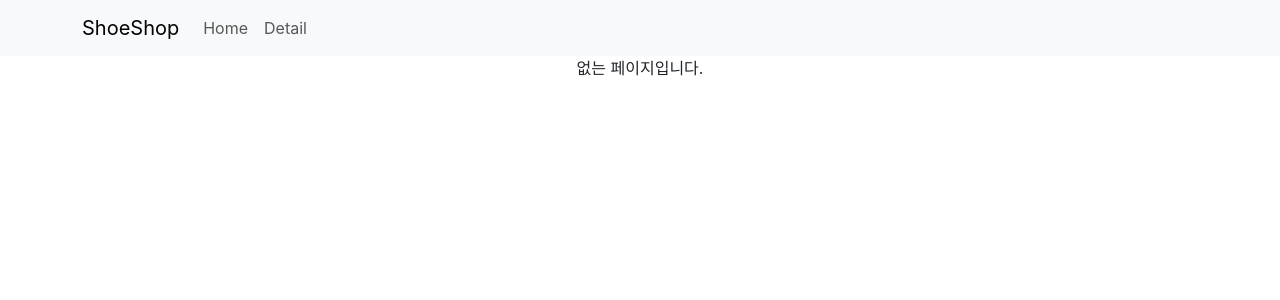
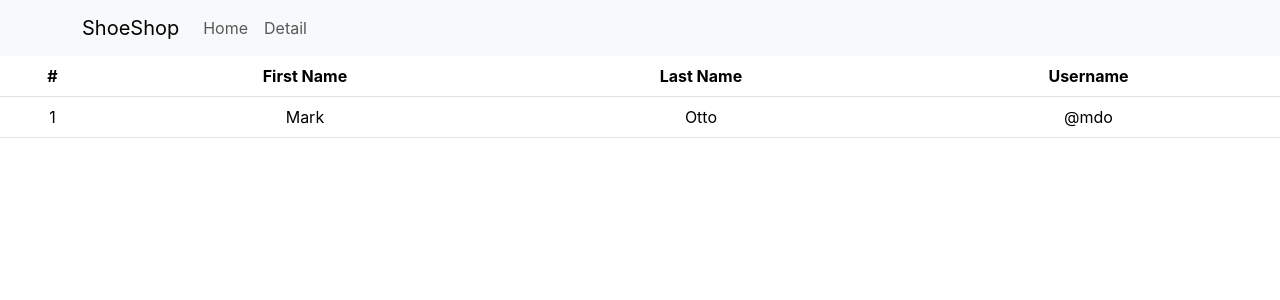
Before and after one commit to Milk0621/practice-react-shop, a React (Create React App) app: page /cart in a window 1280 px wide. Shown: the top 300 px of the page. Built offline with nearby package versions, Linux system fonts and the light colour scheme.

Commit message:
feat: 장바구니 페이지 생성 및 Redux Toolkit 초기 설정

```diff
--- a/package.json
+++ b/package.json
@@ -3,6 +3,7 @@
   "version": "0.1.0",
   "private": true,
   "dependencies": {
+    "@reduxjs/toolkit": "^2.8.2",
     "@testing-library/dom": "^10.4.0",
     "@testing-library/jest-dom": "^6.6.3",
     "@testing-library/react": "^16.3.0",
@@ -12,6 +13,7 @@
     "react": "^19.1.0",
     "react-bootstrap": "^2.10.10",
     "react-dom": "^19.1.0",
+    "react-redux": "^9.2.0",
     "react-router-dom": "^6.30.1",
     "react-scripts": "5.0.1",
     "styled-components": "^6.1.19",
--- a/src/App.jsx
+++ b/src/App.jsx
@@ -5,6 +5,7 @@ import data from './data.js';
 import { Routes, Route, Link, useNavigate, Outlet } from 'react-router-dom'
 import Main from './pages/Main.jsx';
 import Detail from './pages/Detail.jsx';
+import Cart from './pages/Cart.jsx';
 
 export let Context1 = createContext()
 
@@ -48,6 +49,8 @@ function App() {
           <Route path="two" element={ <div>생일기념 쿠폰받기</div> } />
         </Route>
 
+        <Route path="/cart" element={ <Cart /> }></Route>
+
         <Route path="*" element={ <div>없는 페이지입니다.</div> } />
       </Routes>
 
--- a/src/index.js
+++ b/src/index.js
@@ -4,13 +4,17 @@ import './index.css';
 import App from './App';
 import reportWebVitals from './reportWebVitals';
 import { BrowserRouter } from 'react-router-dom';
+import { Provider } from 'react-redux';
+import store from './store';
 
 const root = ReactDOM.createRoot(document.getElementById('root'));
 root.render(
   <React.StrictMode>
-    <BrowserRouter>
-    <App />
-    </BrowserRouter>
+    <Provider store={store}>
+      <BrowserRouter>
+        <App />
+      </BrowserRouter>
+    </Provider>
   </React.StrictMode>
 );
 
--- /dev/null
+++ b/src/pages/Cart.jsx
@@ -0,0 +1,28 @@
+import { Table } from "react-bootstrap";
+
+function Cart(){
+    return (
+        <div>
+            <Table>
+                <thead>
+                    <tr>
+                        <th>#</th>
+                        <th>First Name</th>
+                        <th>Last Name</th>
+                        <th>Username</th>
+                    </tr>
+                </thead>
+                <tbody>
+                    <tr>
+                        <td>1</td>
+                        <td>Mark</td>
+                        <td>Otto</td>
+                        <td>@mdo</td>
+                    </tr>
+                </tbody>
+            </Table>
+        </div>
+    )
+}
+
+export default Cart;
--- /dev/null
+++ b/src/store.js
@@ -0,0 +1,7 @@
+import { configureStore } from '@reduxjs/toolkit'
+
+export default configureStore({
+  reducer: {
+
+  }
+})
```
Also changed, not shown: 1 other file (tests, documents, lock files or other folders).
